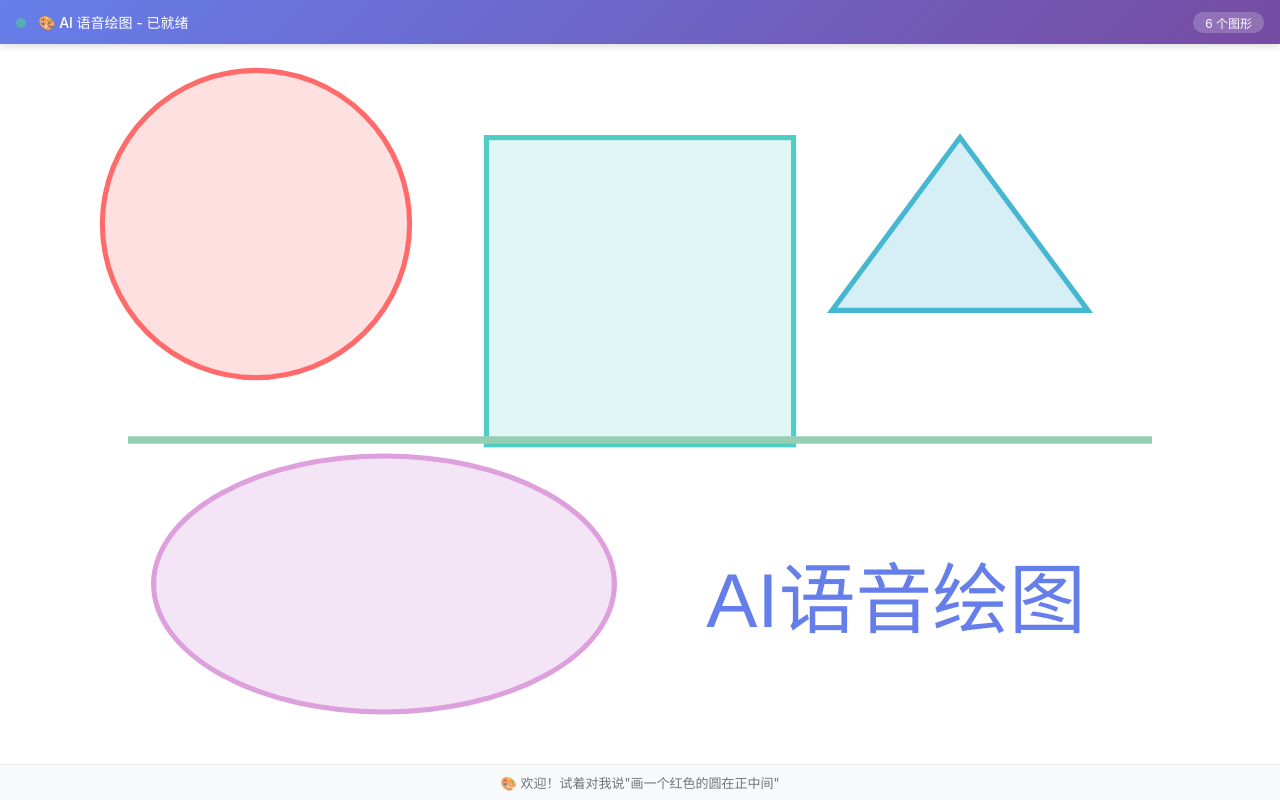
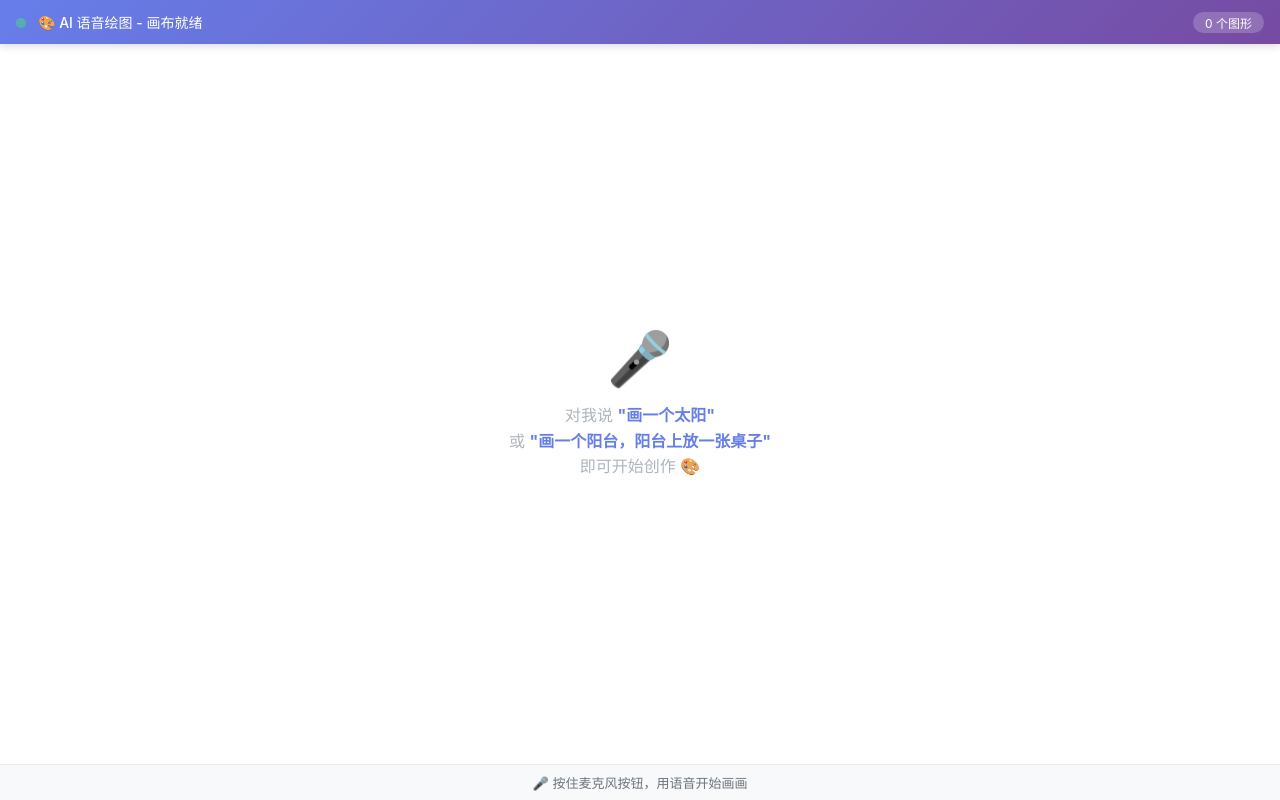
Before and after one commit to wake233/dabingjuannrou, a plain HTML site: page assets/canvas.html in a window 1280 px wide. Drawn offline with Linux system fonts and the light colour scheme.

Commit message:
fix: 画布初始化不再绘制示例图形，保持初始空白
Coze-Commit-Type: user
Coze-User-ID: 2943808875540140
Coze-Conversation-ID: 7490144

```diff
--- a/assets/canvas.html
+++ b/assets/canvas.html
@@ -875,18 +875,9 @@
   function init() {
     resizeCanvas();
 
-    // 自检：绘制一组示例图形，验证渲染引擎工作正常
-    const demoCommands = [
-      { type: 'draw_circle', params: { cx: 200, cy: 250, r: 120, color: '#FF6B6B', fill_color: '#FFE0E0' }},
-      { type: 'draw_rectangle', params: { x: 380, y: 130, w: 240, h: 240, color: '#4ECDC4', fill_color: '#E0F7F5' }},
-      { type: 'draw_triangle', params: { x1: 750, y1: 130, x2: 650, y2: 370, x3: 850, y3: 370, color: '#45B7D1', fill_color: '#D6EEF5' }},
-      { type: 'draw_line', params: { x1: 100, y1: 550, x2: 900, y2: 550, color: '#96CEB4', line_width: 6 }},
-      { type: 'draw_ellipse', params: { cx: 300, cy: 750, rx: 180, ry: 100, color: '#DDA0DD', fill_color: '#F3E5F5' }},
-      { type: 'draw_text', params: { x: 700, y: 780, text: 'AI语音绘图', color: '#667eea', size: 60 }},
-    ];
-    executeCommands(demoCommands);
-    updateHint('🎨 欢迎！试着对我说"画一个红色的圆在正中间"', false);
-    statusText.textContent = '🎨 AI 语音绘图 - 已就绪';
+    // 画布初始状态为空，等待用户语音指令
+    updateHint('🎤 按住麦克风按钮，用语音开始画画', false);
+    statusText.textContent = '🎨 AI 语音绘图 - 画布就绪';
     updateShapeCount();
 
     // 通知父页面画布已就绪
```
